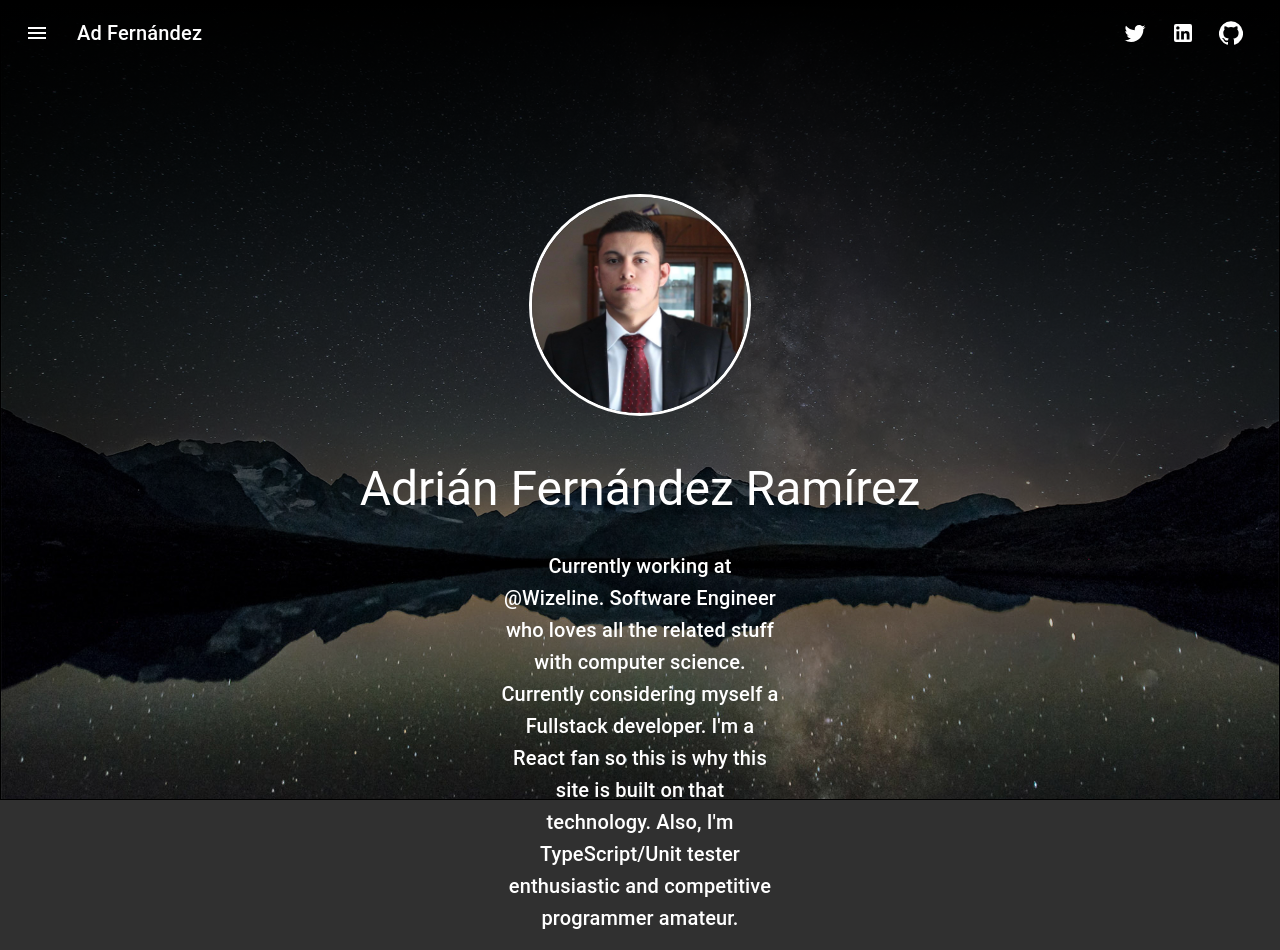
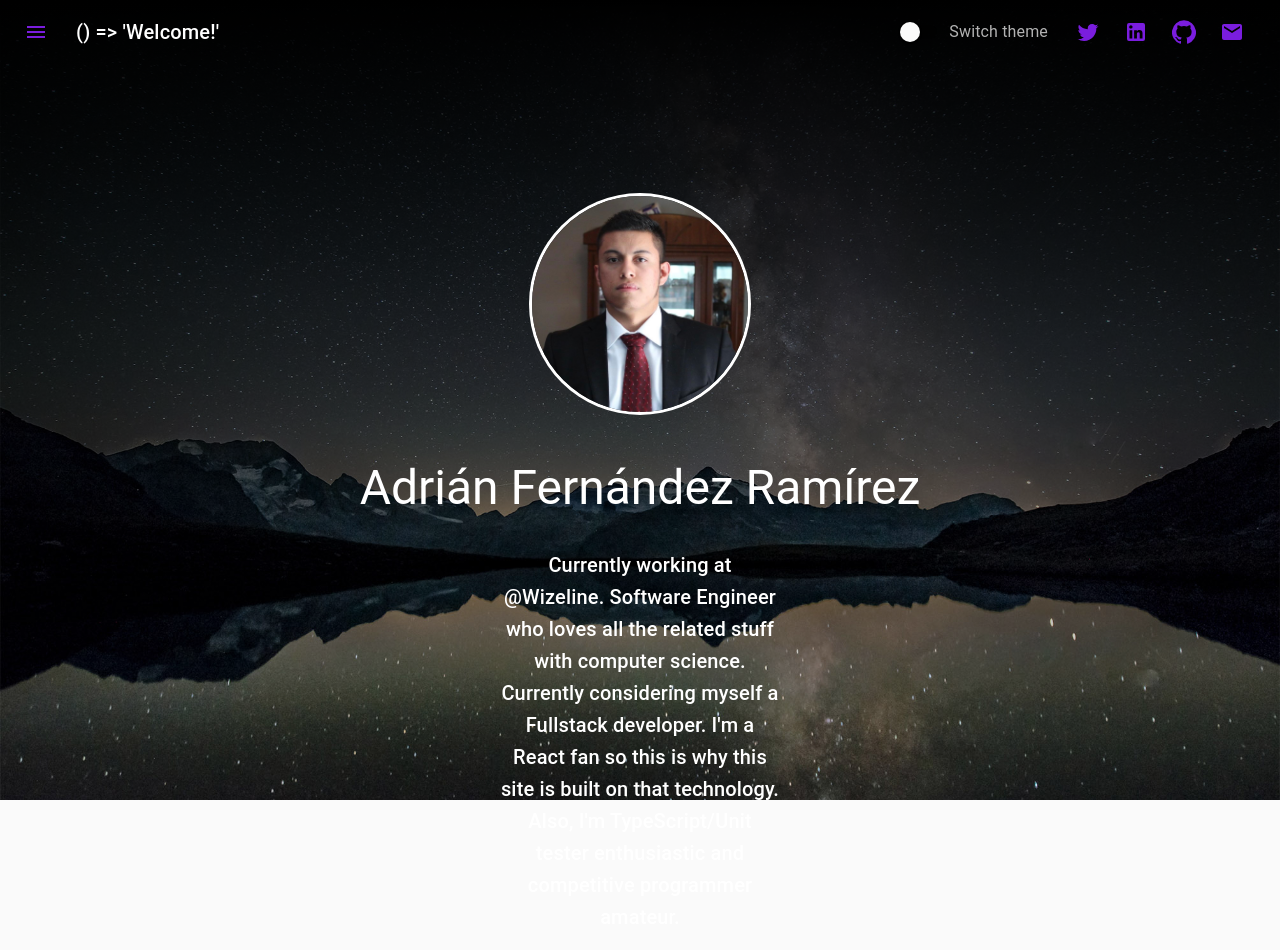
Before and after one commit to Jesusfer2575/about.me, a React (Create React App) app: page / in a window 1280 px wide. Built offline with nearby package versions, Linux system fonts and the light colour scheme.

Commit message:
Red and violet themes configured

```diff
--- a/src/components/App/App.tsx
+++ b/src/components/App/App.tsx
@@ -3,23 +3,19 @@ import React from 'react';
 import { ThemeProvider } from '@material-ui/core/styles';
 import CssBaseline from '@material-ui/core/CssBaseline';
 
-import useUserPreferenceContext, {
-  UserPreferencesProvider,
-} from '../../store/UserPreferences/useUserPreferencesContext';
+import useUserPreferenceContext from '../../store/UserPreferences/useUserPreferencesContext';
 import { Router } from '../Router';
 import { darkTheme, lightTheme } from '../../themes/main';
 
 function App() {
   const { theme } = useUserPreferenceContext();
-  const currentTheme = theme === 'dark' ? lightTheme : darkTheme;
+  const currentTheme = theme === 'light' ? lightTheme : darkTheme;
 
   return (
-    <UserPreferencesProvider>
-      <ThemeProvider theme={currentTheme}>
-        <CssBaseline />
-        <Router />
-      </ThemeProvider>
-    </UserPreferencesProvider>
+    <ThemeProvider theme={currentTheme}>
+      <CssBaseline />
+      <Router />
+    </ThemeProvider>
   );
 }
 
--- a/src/components/Avatar/Avatar.component.tsx
+++ b/src/components/Avatar/Avatar.component.tsx
@@ -8,7 +8,7 @@ import Typography from '@material-ui/core/Typography';
 import meImage from '../../assets/img/me.jpg';
 import { useStyles } from './Avatar.styles';
 
-export default function ImageAvatars() {
+const AvatarComponent: React.FC = () => {
   const classes = useStyles();
   const redirectToWizeline = (event: MouseEvent<HTMLAnchorElement>) => {
     event.preventDefault();
@@ -19,19 +19,19 @@ export default function ImageAvatars() {
     <Grid className={classes.root} container spacing={0} direction="column" alignItems="center" justify="center">
       <Grid item xs={12}>
         <div className={classes.avatar}>
-          <Avatar alt="Remy Sharp" src={meImage} className={classes.large} variant="circle" srcSet={meImage} />
+          <Avatar alt="Remy Sharp" src={meImage} className={classes.large} variant="circle" />
         </div>
       </Grid>
       <Grid item xs={12}>
         <div className={classes.section2}>
-          <Typography variant="h3" gutterBottom align="center">
+          <Typography variant="h3" gutterBottom align="center" color="secondary">
             Adrián Fernández Ramírez
           </Typography>
         </div>
       </Grid>
       <Grid item xs={12}>
         <div className={classes.section3}>
-          <Typography variant="h6" gutterBottom align="center">
+          <Typography variant="h6" gutterBottom align="center" color="secondary">
             {`Currently working at `}
             <Link href="https://www.wizeline.com/" onClick={redirectToWizeline} color="inherit">
               @Wizeline
@@ -45,4 +45,6 @@ export default function ImageAvatars() {
       </Grid>
     </Grid>
   );
-}
+};
+
+export default AvatarComponent;
--- a/src/components/Layout/Layout.styles.ts
+++ b/src/components/Layout/Layout.styles.ts
@@ -7,6 +7,8 @@ import backgroundImage from '../../assets/img/bg7.jpg';
 //   align-items: center;
 //   justify-content: center;
 //   text-align: center;
+//   const { theme } = useUserPreferenceContext();
+//   const currentTheme = theme === 'light' ? lightTheme : darkTheme;
 // `;
 
 export const DivContainer = styled.div`
@@ -15,8 +17,6 @@ export const DivContainer = styled.div`
 `;
 
 export const BackGroundImg = styled.div`
-  border: 1px solid #000;
-  background-color: #000000;
   background-image: linear-gradient(to bottom, rgba(0, 0, 0, 1), rgba(0, 0, 0, 0)), url(${backgroundImage});
   background-size: cover;
   background-position: top center;
--- a/src/components/Navbar/Menu/Menu.component.tsx
+++ b/src/components/Navbar/Menu/Menu.component.tsx
@@ -5,6 +5,7 @@ import List from '@material-ui/core/List';
 import Divider from '@material-ui/core/Divider';
 import ListItem from '@material-ui/core/ListItem';
 import ListItemText from '@material-ui/core/ListItemText';
+import { useStyles } from './Menu.styles';
 
 interface MenuProps {
   open: boolean;
@@ -13,9 +14,10 @@ interface MenuProps {
 
 const Menu: React.FC<MenuProps> = ({ toggleDrawer, open }: MenuProps) => {
   const { push } = useHistory();
+  const classes = useStyles();
 
   return (
-    <Drawer open={open} onClose={() => toggleDrawer(false)}>
+    <Drawer className={classes.paper} open={open} onClose={() => toggleDrawer(false)}>
       <div role="presentation" onClick={() => toggleDrawer(false)} onKeyDown={() => toggleDrawer(false)}>
         <List>
           <ListItem button onClick={() => push('/')}>
--- /dev/null
+++ b/src/components/Navbar/Menu/Menu.styles.ts
@@ -0,0 +1,9 @@
+import { createStyles, makeStyles, Theme } from '@material-ui/core/styles';
+
+export const useStyles = makeStyles((theme: Theme) =>
+  createStyles({
+    paper: {
+      text: theme.palette.secondary,
+    },
+  })
+);
--- a/src/components/Navbar/Navbar.component.tsx
+++ b/src/components/Navbar/Navbar.component.tsx
@@ -1,4 +1,4 @@
-import React, { Dispatch, SetStateAction } from 'react';
+import React, { Dispatch, SetStateAction, useState } from 'react';
 import TwitterIcon from '@material-ui/icons/Twitter';
 import LinkedInIcon from '@material-ui/icons/LinkedIn';
 import GitHubIcon from '@material-ui/icons/GitHub';
@@ -8,9 +8,14 @@ import Toolbar from '@material-ui/core/Toolbar';
 import Typography from '@material-ui/core/Typography';
 import IconButton from '@material-ui/core/IconButton';
 import MenuIcon from '@material-ui/icons/Menu';
+import EmailIcon from '@material-ui/icons/Email';
+import Tooltip from '@material-ui/core/Tooltip';
 
 import { useStyles } from './Navbar.styles';
 import { Grid } from '@material-ui/core';
+import FormControlLabel from '@material-ui/core/FormControlLabel';
+import Switch from '@material-ui/core/Switch';
+import useUserPreferencesContext from '../../store/UserPreferences/useUserPreferencesContext';
 
 interface NavbarProps {
   toggleDrawer: Dispatch<SetStateAction<boolean>>;
@@ -18,6 +23,14 @@ interface NavbarProps {
 
 const Navbar: React.FC<NavbarProps> = ({ toggleDrawer }: NavbarProps) => {
   const classes = useStyles();
+  const { theme, setInverseTheme } = useUserPreferencesContext();
+  const [isSwitchOn, setIsSwitchOn] = useState(theme === 'dark' ? true : false);
+
+  const handleChange = () => {
+    theme === 'light' ? setInverseTheme('dark') : setInverseTheme('light');
+    const isOn = isSwitchOn;
+    setIsSwitchOn(!isOn);
+  };
 
   return (
     <div className={classes.root}>
@@ -27,31 +40,48 @@ const Navbar: React.FC<NavbarProps> = ({ toggleDrawer }: NavbarProps) => {
             <IconButton
               edge="start"
               className={classes.menuButton}
-              color="inherit"
+              color="primary"
               aria-label="menu"
               onClick={() => toggleDrawer(true)}
             >
               <MenuIcon />
             </IconButton>
-            <Typography variant="h6" className={classes.title}>
-              Ad Fernández
+            <Typography variant="h6" className={classes.title} color="secondary">
+              {`() => 'Welcome!'`}
             </Typography>
+            <FormControlLabel
+              control={<Switch color="primary" checked={isSwitchOn} onChange={handleChange} />}
+              label="Switch theme"
+              color="inherit"
+            />
+
             <div className={classes.icon}>
-              <IconButton aria-label="twitter.com" onClick={() => window.open('https://twitter.com/adfernvndez')}>
+              <IconButton
+                color="primary"
+                aria-label="twitter.com"
+                onClick={() => window.open('https://twitter.com/adfernvndez')}
+              >
                 <TwitterIcon />
               </IconButton>
               <IconButton
-                aria-label="instagram.com"
+                color="primary"
+                aria-label="linkedin.com"
                 onClick={() => window.open('https://www.linkedin.com/in/adri%C3%A1n-fern%C3%A1ndez-aa5b78a4/')}
               >
                 <LinkedInIcon />
               </IconButton>
               <IconButton
+                color="primary"
                 aria-label="github.com"
                 onClick={() => window.open('https://github.com/Jesusfer2575?tab=repositories')}
               >
                 <GitHubIcon />
               </IconButton>
+              <Tooltip title="ing.adrian94fdz@gmail.com">
+                <IconButton color="primary" aria-label="email">
+                  <EmailIcon />
+                </IconButton>
+              </Tooltip>
             </div>
           </Toolbar>
         </AppBar>
--- a/src/components/Navbar/Navbar.styles.ts
+++ b/src/components/Navbar/Navbar.styles.ts
@@ -4,16 +4,23 @@ export const useStyles = makeStyles((theme: Theme) =>
   createStyles({
     root: {
       flexGrow: 1,
+      color: theme.palette.secondary.dark,
     },
     menuButton: {
       marginRight: theme.spacing(2),
     },
     title: {
       flexGrow: 1,
+      [theme.breakpoints.down('xs')]: {
+        fontSize: 11,
+      },
     },
     icon: {
       '& > svg': {
         margin: theme.spacing(2),
+        [theme.breakpoints.down('xs')]: {
+          marginRight: theme.spacing(0),
+        },
       },
     },
     iconButton: {
--- a/src/index.tsx
+++ b/src/index.tsx
@@ -2,9 +2,15 @@ import React from 'react';
 import ReactDOM from 'react-dom';
 import './index.css';
 import App from './components/App/App';
+import { UserPreferencesProvider } from './store/UserPreferences/useUserPreferencesContext';
 import * as serviceWorker from './serviceWorker';
 
-ReactDOM.render(<App />, document.getElementById('root'));
+ReactDOM.render(
+  <UserPreferencesProvider>
+    <App />
+  </UserPreferencesProvider>,
+  document.getElementById('root')
+);
 
 // If you want your app to work offline and load faster, you can change
 // unregister() to register() below. Note this comes with some pitfalls.
--- a/src/store/UserPreferences/userPreferences.types.ts
+++ b/src/store/UserPreferences/userPreferences.types.ts
@@ -1,7 +1,5 @@
 export interface State {
   theme: string;
-  genreId: string;
-  token: string;
 }
 
 export interface Action {
--- a/src/themes/main.ts
+++ b/src/themes/main.ts
@@ -4,11 +4,18 @@ export const lightTheme = createMuiTheme({
   palette: {
     type: 'light',
     primary: {
-      main: '#000',
+      main: '#7A1DDE',
     },
     secondary: {
-      main: '#80DEEA',
+      main: '#FFFFFF',
     },
+    background: {
+      paper: '#424242',
+    },
+    text: {
+      primary: '#FFFFFF',
+    },
+    divider: '#6C6B6B',
   },
 });
 
@@ -16,10 +23,16 @@ export const darkTheme = createMuiTheme({
   palette: {
     type: 'dark',
     primary: {
-      main: '#E0F7FA',
+      main: '#EC4F4F',
     },
     secondary: {
-      main: '#FF1744',
+      main: '#FFFFFF',
+    },
+    background: {
+      paper: '#424242',
+    },
+    text: {
+      primary: '#FFFFFF',
     },
   },
 });
```
